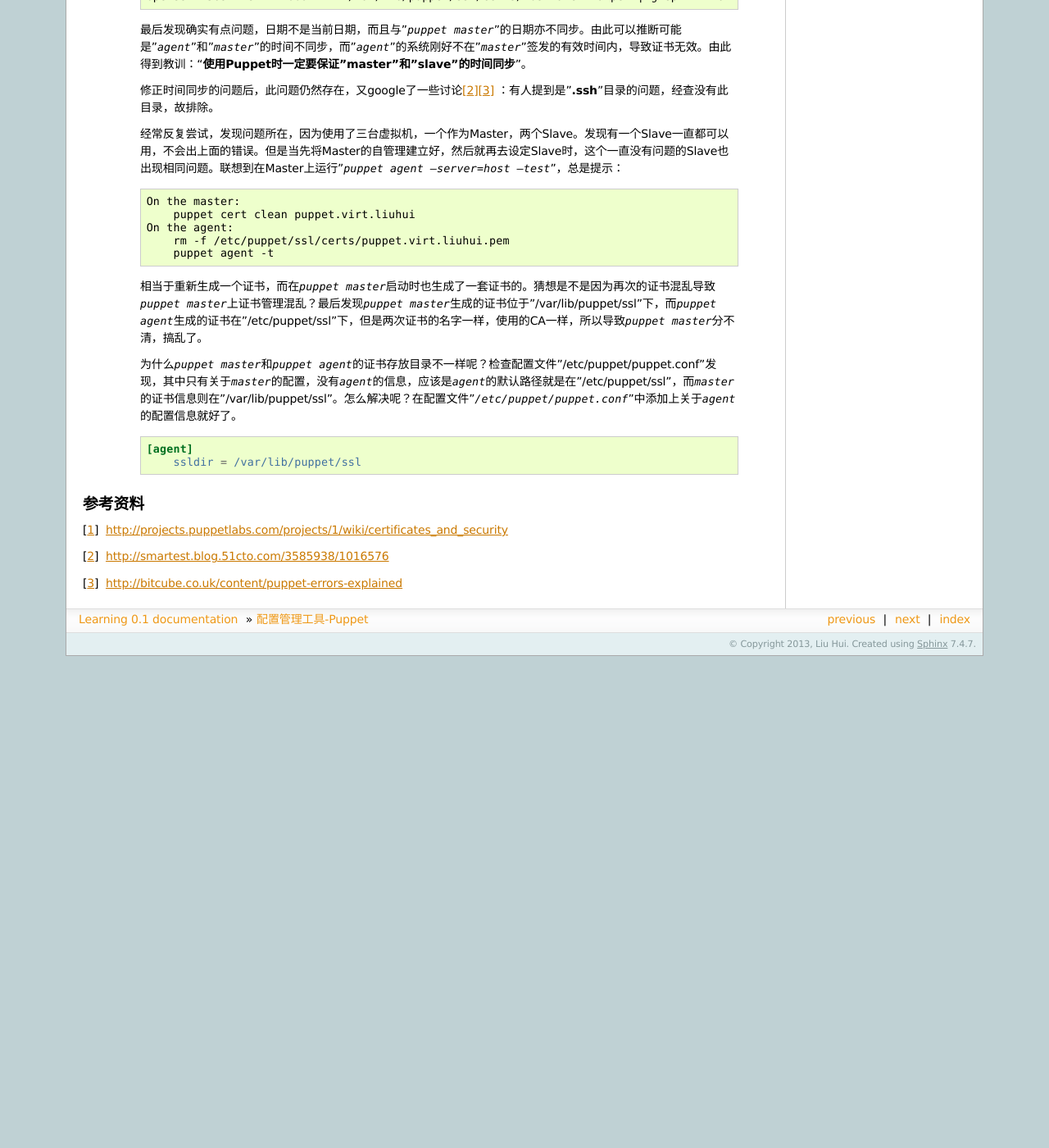
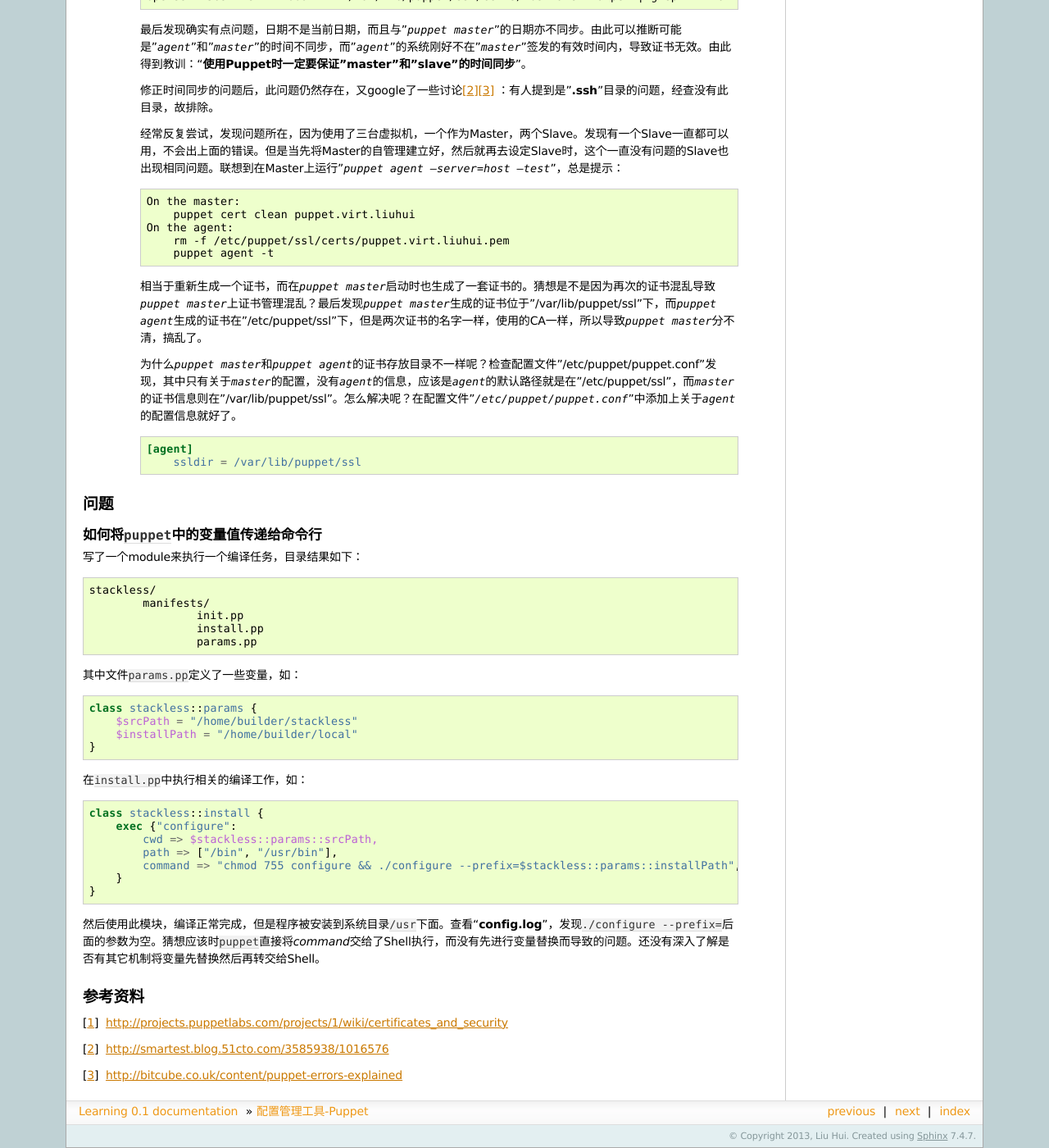
Before and after one commit to huiliu/learning.docs.hui, a Sphinx documentation site: the page built from source/puppet.rst, in a window 1280 px wide and 1400 px high, scrolled down 1617 px. Shown: the whole window at 82% size. Built offline with Sphinx 7.4.7, drawn with Linux system fonts in a browser that asks for light colours; formulas are drawn with MathJax 3; before the commit the page ends 2417 px from its top, so only the background shows below that; some of the changed text lies outside the part shown.

Commit message:
UPDATE puppet.rst
How to transfer the variable defined by puppet into shell command?

```diff
--- a/source/puppet.rst
+++ b/source/puppet.rst
@@ -167,6 +167,47 @@ file
         [agent]
             ssldir = /var/lib/puppet/ssl
 
+问题
+=====
+如何将\ ``puppet``\ 中的变量值传递给命令行
+----------------------------------------------
+写了一个module来执行一个编译任务，目录结果如下：
+
+.. code-block:: text
+
+    stackless/
+            manifests/
+                    init.pp
+                    install.pp
+                    params.pp
+
+其中文件\ ``params.pp``\ 定义了一些变量，如：
+
+.. code-block:: puppet
+
+    class stackless::params {
+        $srcPath = "/home/builder/stackless"
+        $installPath = "/home/builder/local"
+    }
+
+在\ ``install.pp``\ 中执行相关的编译工作，如：
+
+.. code-block:: puppet
+
+    class stackless::install {
+        exec {"configure":
+            cwd => $stackless::params::srcPath,
+            path => ["/bin", "/usr/bin"],
+            command => "chmod 755 configure && ./configure --prefix=$stackless::params::installPath",
+        }
+    }
+
+然后使用此模块，编译正常完成，但是程序被安装到系统目录\ ``/usr``\ 下面。查看“\
+**config.log**\ ”，发现\ ``./configure --prefix=``\ 后面的参数为空。猜想应该时\
+``puppet``\ 直接将\ *command*\ 交给了Shell执行，而没有先进行变量替换而导致的问\
+题。还没有深入了解是否有其它机制将变量先替换然后再转交给Shell。
+
+
 
 参考资料
 =========
```
